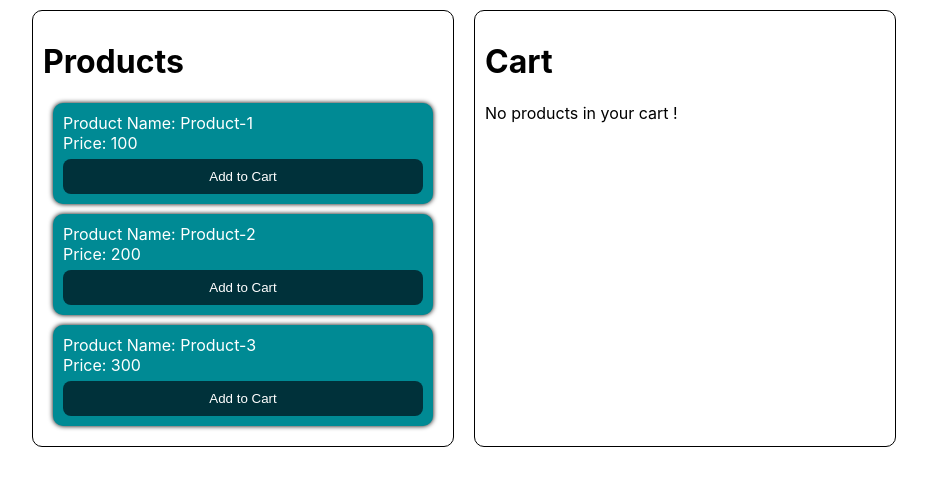
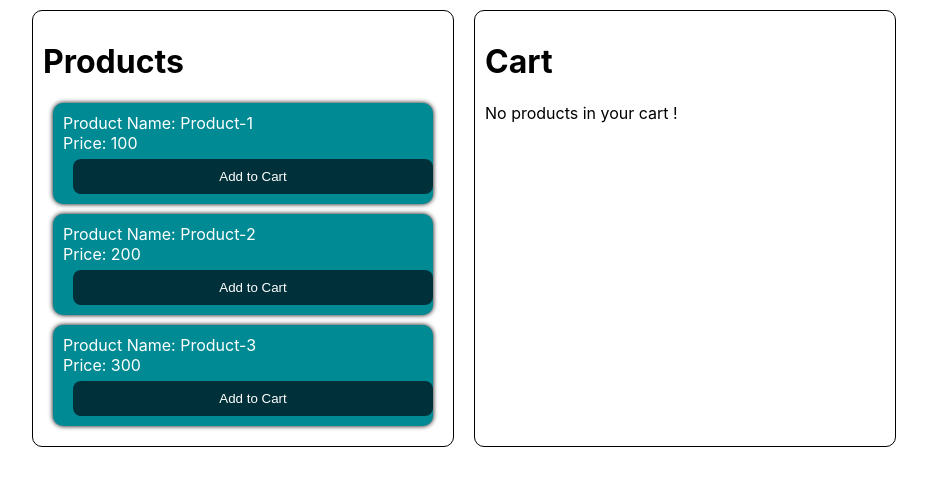
Before and after one commit to mdmegha1999/buyume_2nd, a React (Create React App) app: page / in a window 1280 px wide. Shown: the top 486 px of the page, without its empty margins (176-1103 px from the left). Built offline with nearby package versions, Linux system fonts and the light colour scheme.

Commit message:
Update index.css

```diff
--- a/src/index.css
+++ b/src/index.css
@@ -11,3 +11,8 @@ code {
   font-family: source-code-pro, Menlo, Monaco, Consolas, 'Courier New',
     monospace;
 }
+
+button {
+  width: 70px;
+  margin: 0px 10px
+}
```
